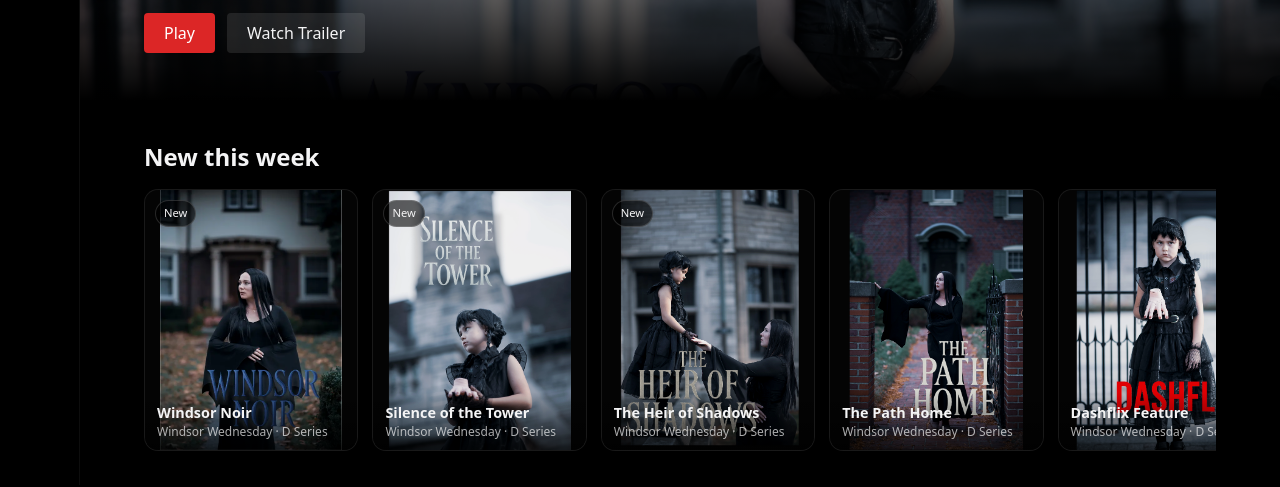
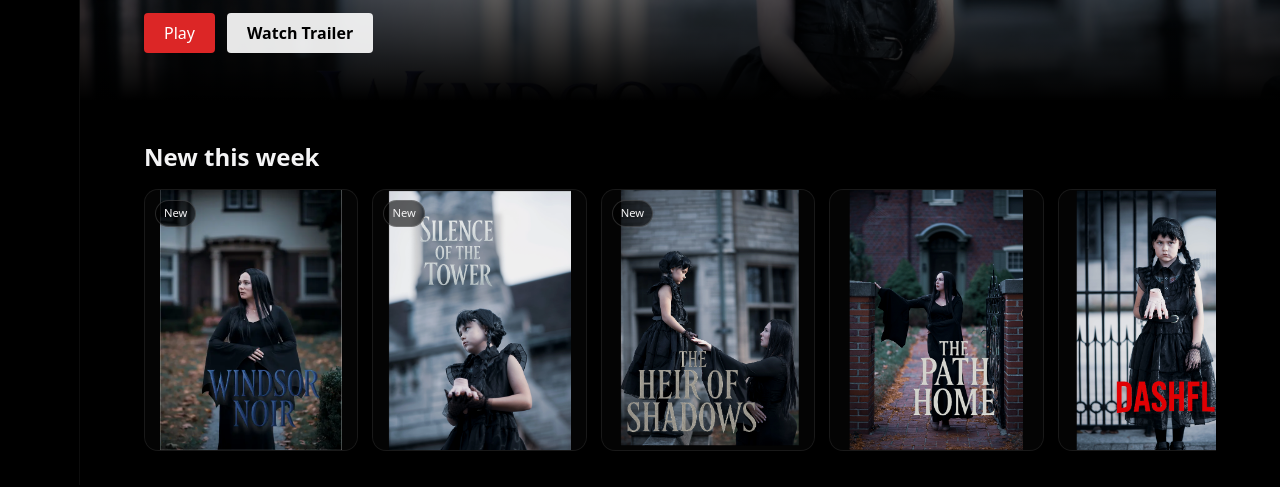
Before and after one commit to DariaDeriagina/DASHFLIX, a plain HTML site: page index.html in a window 1280 px wide. Shown: the part 315-802 px from the top of the page. Drawn offline with nearby package versions, Linux system fonts and the light colour scheme.

Commit message:
button color changed

```diff
--- a/assets/app.js
+++ b/assets/app.js
@@ -38,12 +38,8 @@ function cardHTML(item, rowId, index) {
 	return `
     <button class="card group text-left" type="button"
             data-lightbox data-row="${rowId}" data-idx="${index}">
-      <img src="${item.img}" alt="${item.alt ?? item.title}">
+      <img src="${item.img}" alt="${item.alt ?? ""}">
       ${item.tag ? `<span class="badge">${item.tag}</span>` : ""}
-      <div class="meta">
-        <div class="font-semibold">${item.title}</div>
-        <div class="opacity-70 text-xs">Windsor Wednesday · D Series</div>
-      </div>
     </button>
   `;
 }
--- a/index.html
+++ b/index.html
@@ -146,7 +146,7 @@
 						<button
 							id="openTrailer"
 							type="button"
-							class="px-5 py-2 rounded bg-white/10 hover:bg-white/20"
+							class="px-5 py-2 rounded bg-white/90 text-black font-semibold hover:bg-white hover:scale-105 transition-transform duration-200"
 						>
 							Watch Trailer
 						</button>
```
